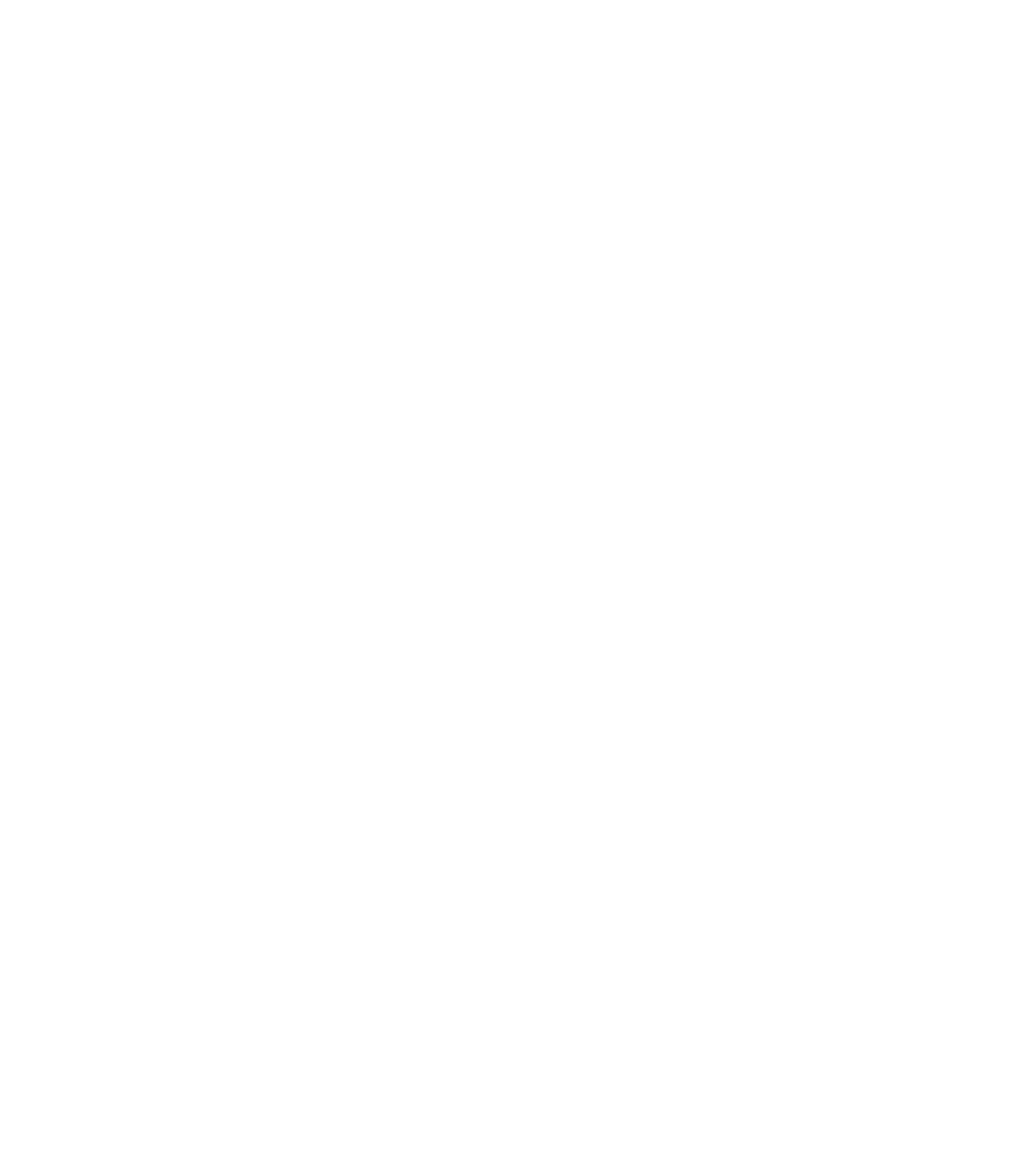
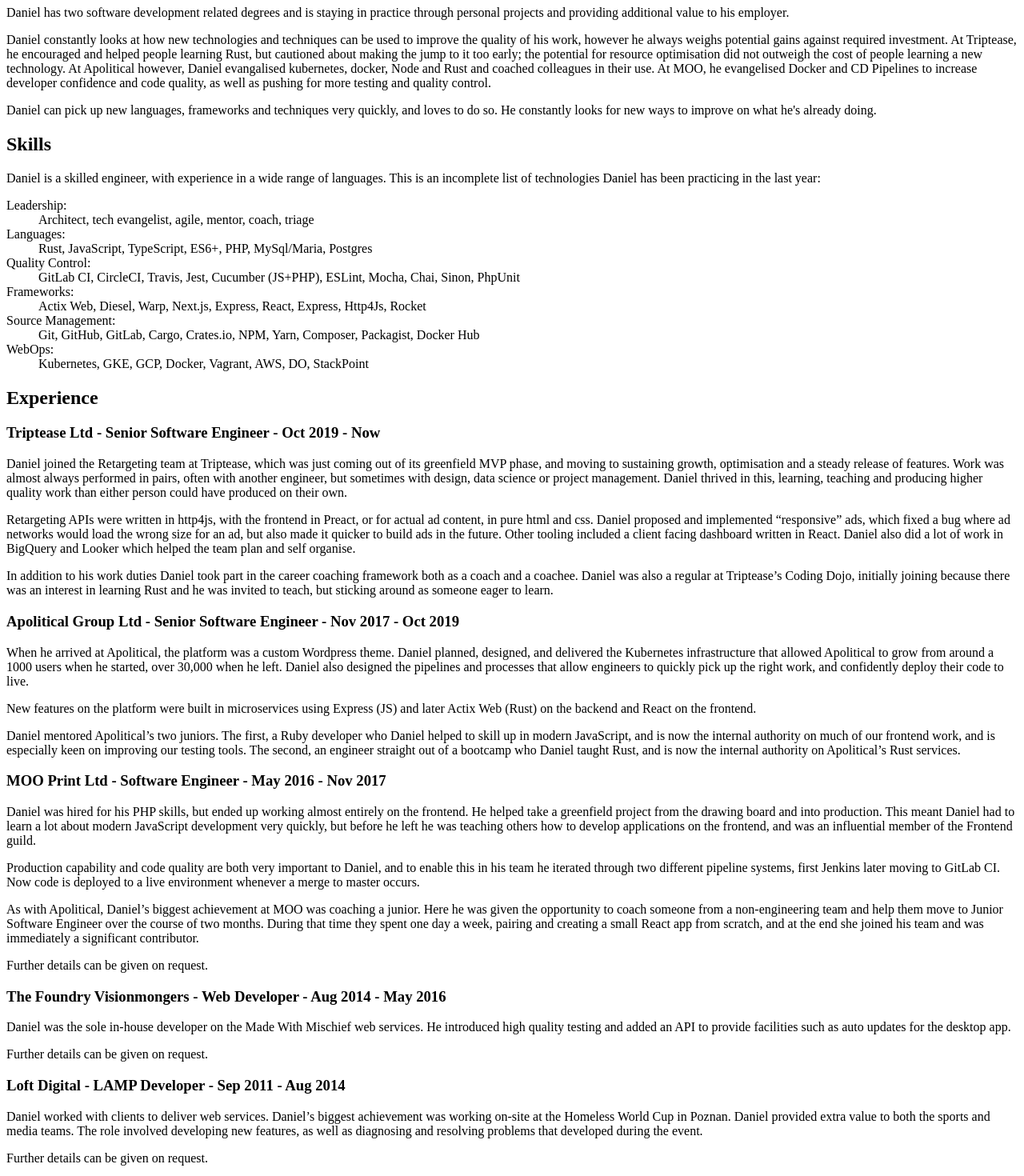
Before and after one commit to Gisleburt/Gisleburt.github.io, a Next.js app: page / in a window 1280 px wide. Shown: the part 120-1590 px from the top of the page at 80% size. Before the commit the page ends 800 px from the top, so only its background shows below. Built offline with nearby package versions, Linux system fonts and the light colour scheme.

Commit message:
feat(content): added content from CV

```diff
--- /dev/null
+++ b/components/ContactDetails.tsx
@@ -0,0 +1,19 @@
+import React from 'react';
+
+const ContactDetails = (): JSX.Element => (
+  <div>
+    <h2>Contact Details</h2>
+    <dl>
+      <dt>Mobile:</dt>
+      <dd>07838 200176</dd>
+      <dt>Twitter:</dt>
+      <dd>@Gisleburt</dd>
+      <dt>Email:</dt>
+      <dd>daniel@danielmason.com</dd>
+      <dt>GitHub:</dt>
+      <dd>https://gisleburt.github.io/</dd>
+    </dl>
+  </div>
+);
+
+export default ContactDetails;
--- /dev/null
+++ b/components/FullWorkHistory.tsx
@@ -0,0 +1,114 @@
+import React from 'react';
+import WorkHistoryItem from './WorkHistory';
+
+const FullWorkHistory = (): JSX.Element => (
+  <div>
+    <h2>Experience</h2>
+    <WorkHistoryItem company="Triptease Ltd" title="Senior Software Engineer" startDate={new Date('2019-10')}>
+      <p>
+        Daniel joined the Retargeting team at Triptease, which was just coming out of its greenfield MVP phase, and
+        moving to sustaining growth, optimisation and a steady release of features. Work was almost always performed in
+        pairs, often with another engineer, but sometimes with design, data science or project management. Daniel
+        thrived in this, learning, teaching and producing higher quality work than either person could have produced on
+        their own.
+      </p>
+      <p>
+        Retargeting APIs were written in http4js, with the frontend in Preact, or for actual ad content, in pure html
+        and css. Daniel proposed and implemented “responsive” ads, which fixed a bug where ad networks would load the
+        wrong size for an ad, but also made it quicker to build ads in the future. Other tooling included a client
+        facing dashboard written in React. Daniel also did a lot of work in BigQuery and Looker which helped the team
+        plan and self organise.
+      </p>
+      <p>
+        In addition to his work duties Daniel took part in the career coaching framework both as a coach and a coachee.
+        Daniel was also a regular at Triptease’s Coding Dojo, initially joining because there was an interest in
+        learning Rust and he was invited to teach, but sticking around as someone eager to learn.
+      </p>
+    </WorkHistoryItem>
+
+    <WorkHistoryItem
+      company="Apolitical Group Ltd"
+      title="Senior Software Engineer"
+      startDate={new Date('2017-11')}
+      endDate={new Date('2019-10')}
+    >
+      <p>
+        When he arrived at Apolitical, the platform was a custom Wordpress theme. Daniel planned, designed, and
+        delivered the Kubernetes infrastructure that allowed Apolitical to grow from around a 1000 users when he
+        started, over 30,000 when he left. Daniel also designed the pipelines and processes that allow engineers to
+        quickly pick up the right work, and confidently deploy their code to live.
+      </p>
+      <p>
+        New features on the platform were built in microservices using Express (JS) and later Actix Web (Rust) on the
+        backend and React on the frontend.
+      </p>
+      <p>
+        Daniel mentored Apolitical’s two juniors. The first, a Ruby developer who Daniel helped to skill up in modern
+        JavaScript, and is now the internal authority on much of our frontend work, and is especially keen on improving
+        our testing tools. The second, an engineer straight out of a bootcamp who Daniel taught Rust, and is now the
+        internal authority on Apolitical’s Rust services.
+      </p>
+    </WorkHistoryItem>
+
+    <WorkHistoryItem
+      company="MOO Print Ltd"
+      title="Software Engineer"
+      startDate={new Date('2016-05')}
+      endDate={new Date('2017-11')}
+    >
+      <p>
+        Daniel was hired for his PHP skills, but ended up working almost entirely on the frontend. He helped take a
+        greenfield project from the drawing board and into production. This meant Daniel had to learn a lot about modern
+        JavaScript development very quickly, but before he left he was teaching others how to develop applications on
+        the frontend, and was an influential member of the Frontend guild.
+      </p>
+      <p>
+        Production capability and code quality are both very important to Daniel, and to enable this in his team he
+        iterated
+        through two different pipeline systems, first Jenkins later moving to GitLab CI. Now code is deployed to a live
+        environment whenever a merge to master occurs.
+      </p>
+      <p>
+        As with Apolitical, Daniel’s biggest achievement at MOO was coaching a junior. Here he was given the opportunity
+        to
+        coach someone from a non-engineering team and help them move to Junior Software Engineer over the course of two
+        months. During that time they spent one day a week, pairing and creating a small React app from scratch, and at
+        the
+        end she joined his team and was immediately a significant contributor.
+      </p>
+      <p>Further details can be given on request.</p>
+    </WorkHistoryItem>
+
+    <WorkHistoryItem
+      company="The Foundry Visionmongers"
+      title="Web Developer"
+      startDate={new Date('2014-08')}
+      endDate={new Date('2016-05')}
+    >
+      <p>
+        Daniel was the sole in-house developer on the Made With Mischief web services. He introduced high quality
+        testing and added an API to provide facilities such as auto updates for the desktop app.
+      </p>
+
+      <p>Further details can be given on request.</p>
+    </WorkHistoryItem>
+
+
+    <WorkHistoryItem
+      company="Loft Digital"
+      title="LAMP Developer"
+      startDate={new Date('2011-09')}
+      endDate={new Date('2014-08')}
+    >
+      <p>
+        Daniel worked with clients to deliver web services. Daniel’s biggest achievement was working on-site at the
+        Homeless World Cup in Poznan. Daniel provided extra value to both the sports and media teams. The role involved
+        developing new features, as well as diagnosing and resolving problems that developed during the event.
+      </p>
+
+      <p>Further details can be given on request.</p>
+    </WorkHistoryItem>
+  </div>
+);
+
+export default FullWorkHistory;
--- /dev/null
+++ b/components/PersonalStatement.tsx
@@ -0,0 +1,26 @@
+import React from 'react';
+
+const PersonalStatement = (): JSX.Element => (
+  <div>
+    <h2>Personal Statement</h2>
+    <p>
+      Daniel has two software development related degrees and is staying in practice through personal projects and
+      providing additional value to his employer.
+    </p>
+    <p>
+      Daniel constantly looks at how new technologies and techniques can be used to improve the quality of his work,
+      however he always weighs potential gains against required investment. At Triptease, he encouraged and helped
+      people learning Rust, but cautioned about making the jump to it too early; the potential for resource optimisation
+      did not outweigh the cost of people learning a new technology. At Apolitical however, Daniel evangalised
+      kubernetes, docker, Node and Rust and coached colleagues in their use. At MOO, he evangelised Docker and CD
+      Pipelines to increase developer confidence and code quality, as well as pushing for more testing and quality
+      control.
+    </p>
+    <p>
+      Daniel can pick up new languages, frameworks and techniques very quickly, and loves to do so. He constantly looks
+      for new ways to improve on what he&apos;s already doing.
+    </p>
+  </div>
+);
+
+export default PersonalStatement;
--- /dev/null
+++ b/components/Skills.tsx
@@ -0,0 +1,27 @@
+import React from 'react';
+
+const Skills = (): JSX.Element => (
+  <div>
+    <h2>Skills</h2>
+    <p>
+      Daniel is a skilled engineer, with experience in a wide range of languages. This is an incomplete list of
+      technologies Daniel has been practicing in the last year:
+    </p>
+    <dl>
+      <dt>Leadership:</dt>
+      <dd>Architect, tech evangelist, agile, mentor, coach, triage</dd>
+      <dt>Languages:</dt>
+      <dd>Rust, JavaScript, TypeScript, ES6+, PHP, MySql/Maria, Postgres</dd>
+      <dt>Quality Control:</dt>
+      <dd>GitLab CI, CircleCI, Travis, Jest, Cucumber (JS+PHP), ESLint, Mocha, Chai, Sinon, PhpUnit</dd>
+      <dt>Frameworks:</dt>
+      <dd>Actix Web, Diesel, Warp, Next.js, Express, React, Express, Http4Js, Rocket</dd>
+      <dt>Source Management:</dt>
+      <dd>Git, GitHub, GitLab, Cargo, Crates.io, NPM, Yarn, Composer, Packagist, Docker Hub</dd>
+      <dt>WebOps:</dt>
+      <dd>Kubernetes, GKE, GCP, Docker, Vagrant, AWS, DO, StackPoint</dd>
+    </dl>
+  </div>
+);
+
+export default Skills;
--- /dev/null
+++ b/components/Title.tsx
@@ -0,0 +1,7 @@
+import React from 'react';
+
+const Title = (): JSX.Element => (
+  <h1>Daniel // Mason</h1>
+);
+
+export default Title;
--- /dev/null
+++ b/components/WorkHistory.tsx
@@ -0,0 +1,26 @@
+import React from 'react';
+
+interface WorkHistoryItemProps {
+  company: string;
+  title: string;
+  startDate: Date;
+  endDate?: Date;
+  children: JSX.Element[];
+}
+
+const formatDate = (date?: Date): string => (
+  date ? Intl.DateTimeFormat('en', { month: 'short', year: 'numeric' }).format(date) : 'Now'
+);
+
+const WorkHistoryItem = ({
+  company, title, startDate, endDate, children,
+}: WorkHistoryItemProps): JSX.Element => (
+  <div>
+    <h3>
+      {company} - {title} - {formatDate(startDate)} - {formatDate(endDate)}
+    </h3>
+    {children}
+  </div>
+);
+
+export default WorkHistoryItem;
--- a/pages/index.tsx
+++ b/pages/index.tsx
@@ -1,12 +1,20 @@
 import React from 'react';
 import SiteHead from '../components/SiteHead';
+import ContactDetails from '../components/ContactDetails';
+import FullWorkHistory from '../components/FullWorkHistory';
+import Skills from '../components/Skills';
+import PersonalStatement from '../components/PersonalStatement';
+import Title from '../components/Title';
+
 
 const Home = (): JSX.Element => (
   <div className="container">
     <SiteHead />
-
-    <h1>Daniel // Mason</h1>
-    <p>Coming soon!</p>
+    <Title />
+    <PersonalStatement />
+    <Skills />
+    <FullWorkHistory />
+    <ContactDetails />
   </div>
 );
 
```
Also changed, not shown: .eslintrc.js.
